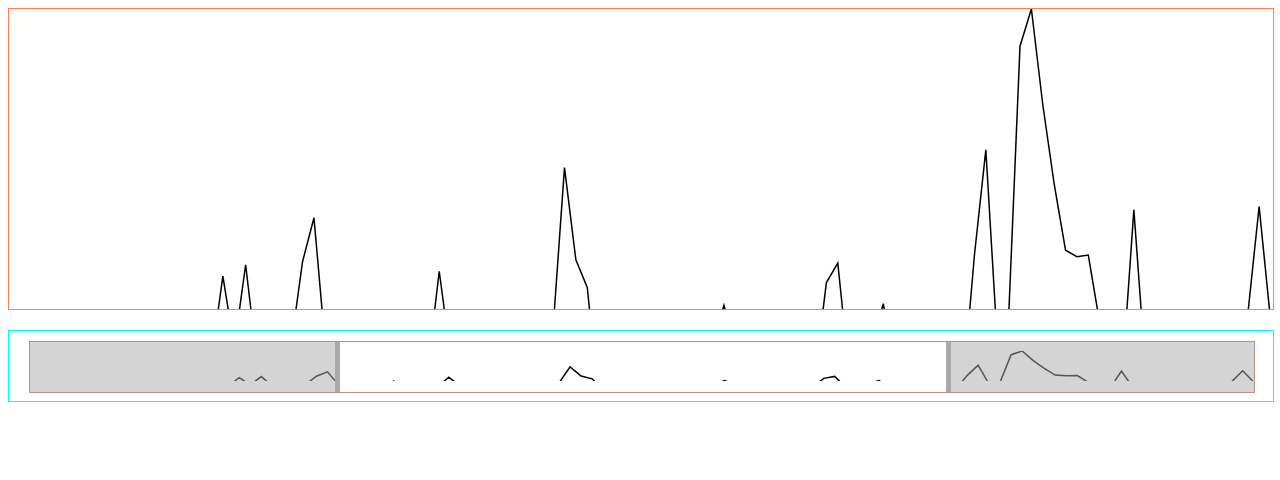
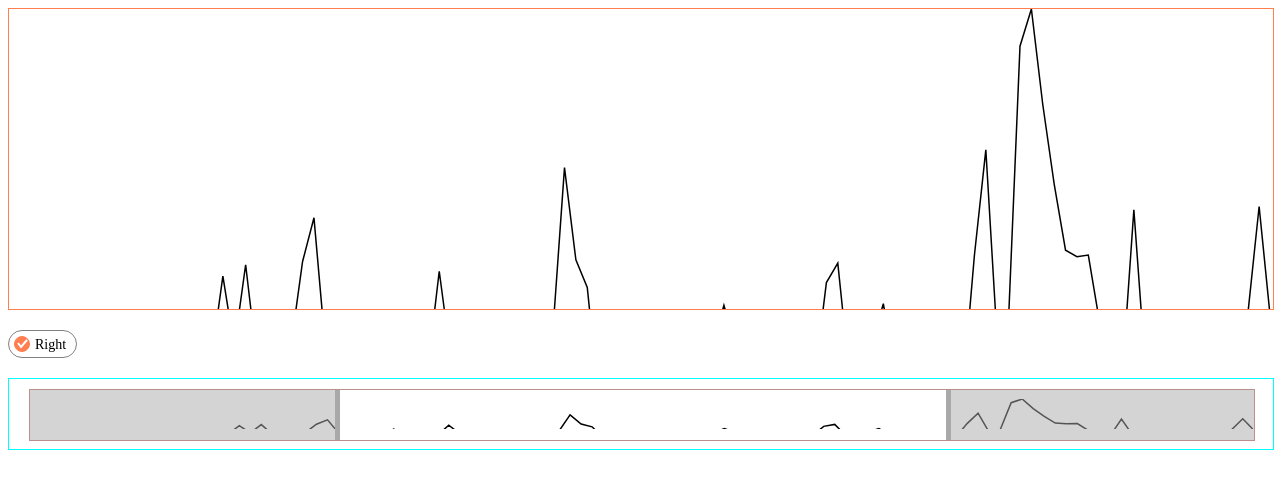
Before and after one commit to a-lysenko/tele-graph, an Angular app: page / in a window 1280 px wide. Shown: the top 480 px of the page. Built offline with nearby package versions, Linux system fonts and the light colour scheme.

Commit message:
- add checkbox component

```diff
--- /dev/null
+++ b/src/app/_shared/components/checkbox/checkbox.component.html
@@ -0,0 +1,13 @@
+<label class="tg-label">
+  <input type="checkbox" #checkbox
+         checked="checked"
+         (change)="onChange(checkbox)">
+  <div class="tg-view-checkbox"
+       [ngStyle]="{'border-color': color, 'background-color': color}">
+    <svg width="14px" height="14px">
+      <path stroke="white" stroke-width="2" fill="none"
+            d="M 3 6 L 6 10 12 3"></path>
+    </svg>
+  </div>
+  <span class="tg-text">{{label}}</span>
+</label>
--- /dev/null
+++ b/src/app/_shared/components/checkbox/checkbox.component.scss
@@ -0,0 +1,36 @@
+.tg-label {
+  display: inline-flex;
+  border: 1px solid grey;
+  border-radius: 14px;
+  padding: 5px 10px 5px 5px;
+  justify-content: flex-start;
+  align-items: center;
+
+  & input {
+    display: none;
+  }
+}
+
+.tg-view-checkbox {
+  display: block;
+  padding: 0;
+  margin: 0;
+  width: 14px;
+  height: 14px;
+  border-width: 1px;
+  border-style: solid;
+  border-color: transparent;
+  background-color: transparent;
+  border-radius: 50%;
+  transition: background-color 0.35s linear;
+}
+
+input[type=checkbox]:not(:checked) + .tg-view-checkbox {
+  background-color: transparent !important;
+}
+
+.tg-text {
+  margin-left: 5px;
+  font-size: 14px;
+  line-height: 15px;
+}
--- /dev/null
+++ b/src/app/_shared/components/checkbox/checkbox.component.ts
@@ -0,0 +1,28 @@
+import {ChangeDetectionStrategy, Component, EventEmitter, Input, OnInit, Output} from '@angular/core';
+
+@Component({
+  selector: 'tg-checkbox',
+  templateUrl: './checkbox.component.html',
+  styleUrls: ['./checkbox.component.scss'],
+  changeDetection: ChangeDetectionStrategy.OnPush
+})
+export class CheckboxComponent implements OnInit {
+
+  @Input() checked: false;
+  @Input() color: 'grey';
+  @Input() label: string;
+  @Input() name: string;
+
+  @Output() changeValue = new EventEmitter<{ [key: string]: boolean }>();
+
+  constructor() {
+  }
+
+  ngOnInit() {
+  }
+
+  onChange(elem: HTMLInputElement) {
+    this.changeValue.emit({[this.name || this.label || 'unnamed']: elem.checked});
+  }
+
+}
--- a/src/app/app.component.html
+++ b/src/app/app.component.html
@@ -21,5 +21,13 @@
 <tg-data-graph></tg-data-graph>
 
 <section class="app-section">
+  <tg-checkbox [color]="'coral'"
+               [name]="'#y0'"
+               [label]="'Right'"
+               [checked]="true"
+               (changeValue)="sayElemChange($event)"></tg-checkbox>
+</section>
+
+<section class="app-section">
   <tg-overview-graph></tg-overview-graph>
 </section>
--- a/src/app/app.component.ts
+++ b/src/app/app.component.ts
@@ -1,10 +1,15 @@
-import { Component } from '@angular/core';
+import {ChangeDetectionStrategy, Component} from '@angular/core';
 
 @Component({
   selector: 'app-root',
   templateUrl: './app.component.html',
-  styleUrls: ['./app.component.scss']
+  styleUrls: ['./app.component.scss'],
+  changeDetection: ChangeDetectionStrategy.OnPush
 })
 export class AppComponent {
   title = 'tele-graph';
+
+  sayElemChange(val: {[key: string]: boolean}) {
+    console.log('sayElemChange val', val);
+  }
 }
--- a/src/app/data-graph/data-graph.component.ts
+++ b/src/app/data-graph/data-graph.component.ts
@@ -1,4 +1,4 @@
-import {Component, OnInit} from '@angular/core';
+import {ChangeDetectionStrategy, Component, OnInit} from '@angular/core';
 // @ts-ignore
 import jDataSrc from '../../assets/1_4911446315889590343.json';
 import {DataItem, GraphData} from '../app.types';
@@ -7,7 +7,8 @@ import {flatColumns} from '../_utils/data-transform.util';
 @Component({
   selector: 'tg-data-graph',
   templateUrl: './data-graph.component.html',
-  styleUrls: ['./data-graph.component.scss']
+  styleUrls: ['./data-graph.component.scss'],
+  changeDetection: ChangeDetectionStrategy.OnPush
 })
 export class DataGraphComponent implements OnInit {
 
--- a/src/app/overview-graph/overview-graph.component.ts
+++ b/src/app/overview-graph/overview-graph.component.ts
@@ -1,4 +1,4 @@
-import { Component, OnInit } from '@angular/core';
+import {ChangeDetectionStrategy, Component, OnInit} from '@angular/core';
 import {DataItem, GraphData} from '../app.types';
 // @ts-ignore
 import jDataSrc from '../../assets/1_4911446315889590343.json';
@@ -7,7 +7,8 @@ import {flatColumns} from '../_utils/data-transform.util';
 @Component({
   selector: 'tg-overview-graph',
   templateUrl: './overview-graph.component.html',
-  styleUrls: ['./overview-graph.component.scss']
+  styleUrls: ['./overview-graph.component.scss'],
+  changeDetection: ChangeDetectionStrategy.OnPush
 })
 export class OverviewGraphComponent implements OnInit {
 
```
Also changed, not shown: src/app/_shared/shared.module.ts (+5 -2 lines), 1 other file (tests, documents, lock files or other folders).
